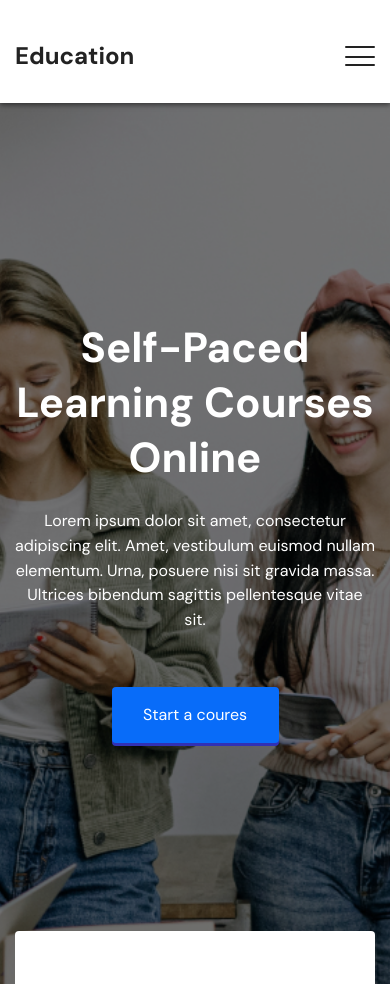
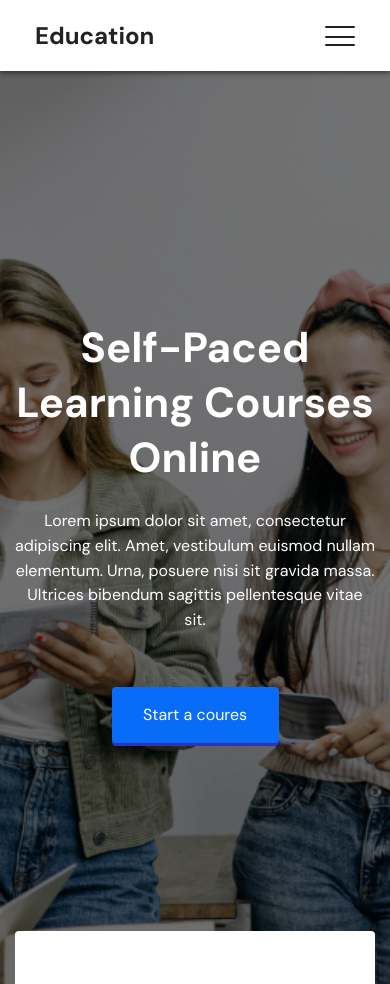
Before and after one commit to Colodatwin/Education, a plain HTML site: page index.html in a window 390 px wide. Shown: the top 984 px of the page. Drawn offline with nearby package versions, Linux system fonts and the light colour scheme.

Commit message:
optimize header for mobile

```diff
--- a/scss/_header.scss
+++ b/scss/_header.scss
@@ -54,6 +54,9 @@
     &__btns-box {
       gap: 1.25rem;
     }
+  }
+  @media (max-width:922px){
+    padding: 20px;
   }
 }
 .menu {
```
Also changed, not shown: css/style.css.
